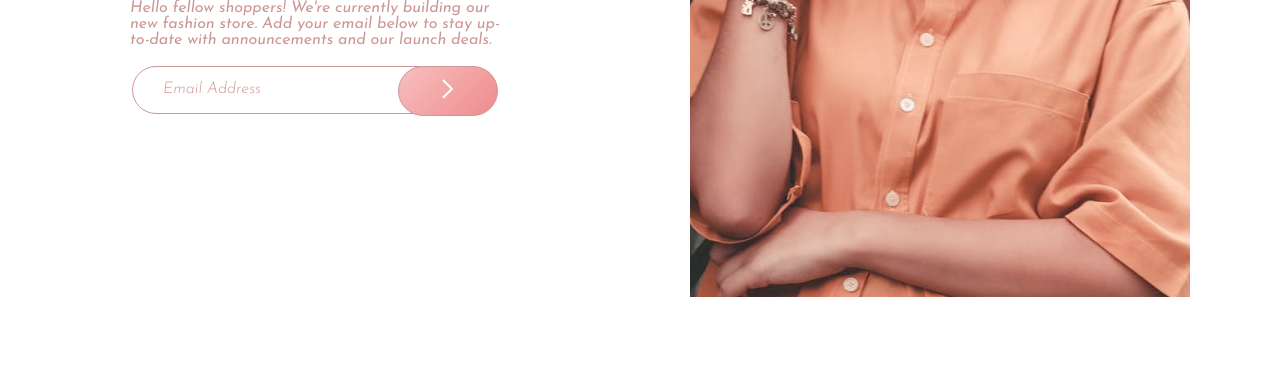
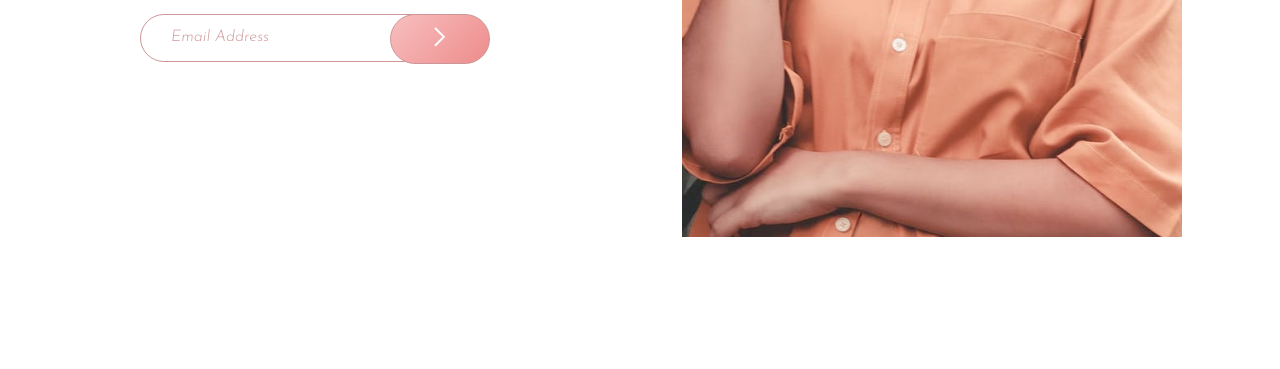
Before and after one commit to EsraaGamal-22/coming-soon_Screen, a plain HTML site: page index.html in a window 1280 px wide. Shown: the part 431-800 px from the top of the page. Drawn offline with Linux system fonts and the light colour scheme.

Commit message:
Update style.css

```diff
--- a/style.css
+++ b/style.css
@@ -7,11 +7,7 @@ body{
     flex-direction: row;
     align-items: center;
     justify-content: center;
-    position: absolute;
-    top: 0;
-    left: 0;
-    bottom: 0;
-    right: 0;
+
     max-width: 1440px;
 
 }
```
